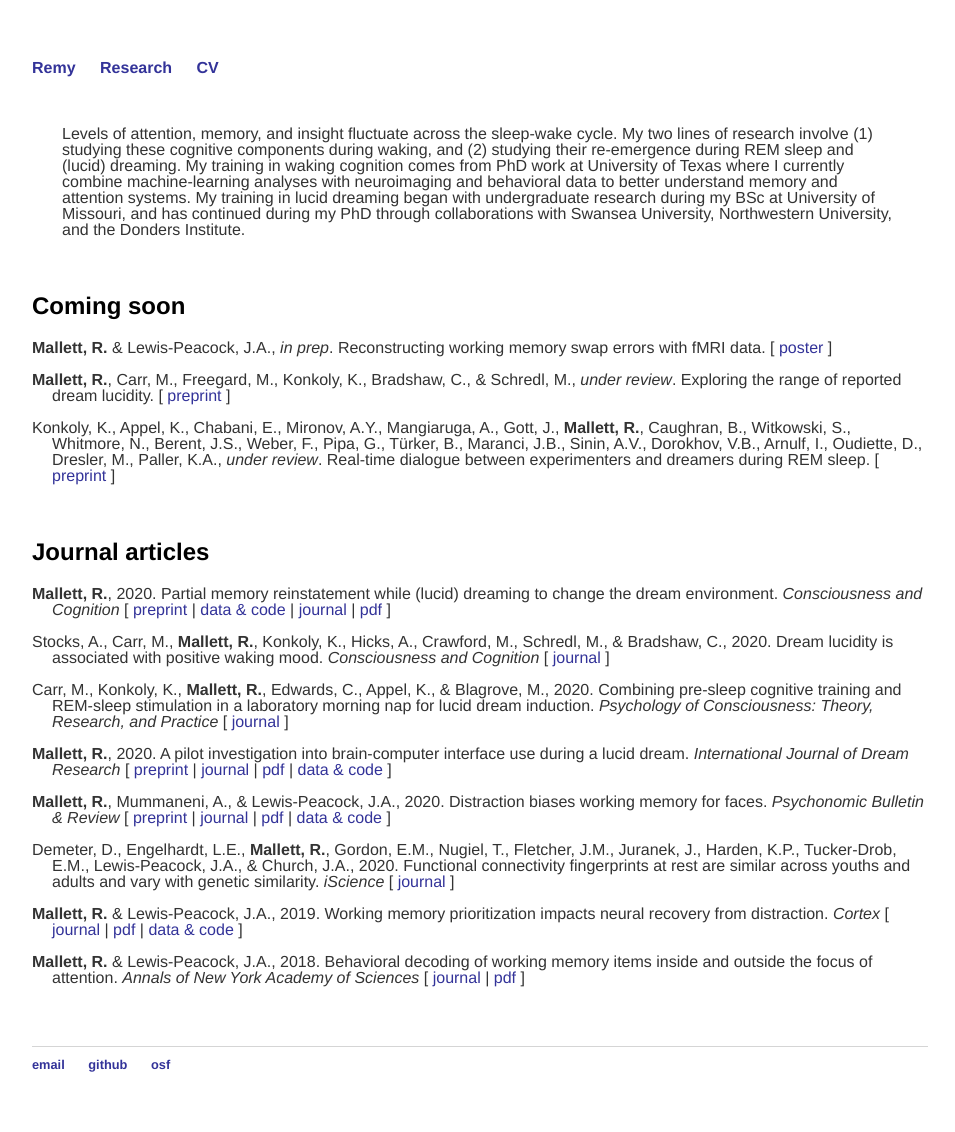
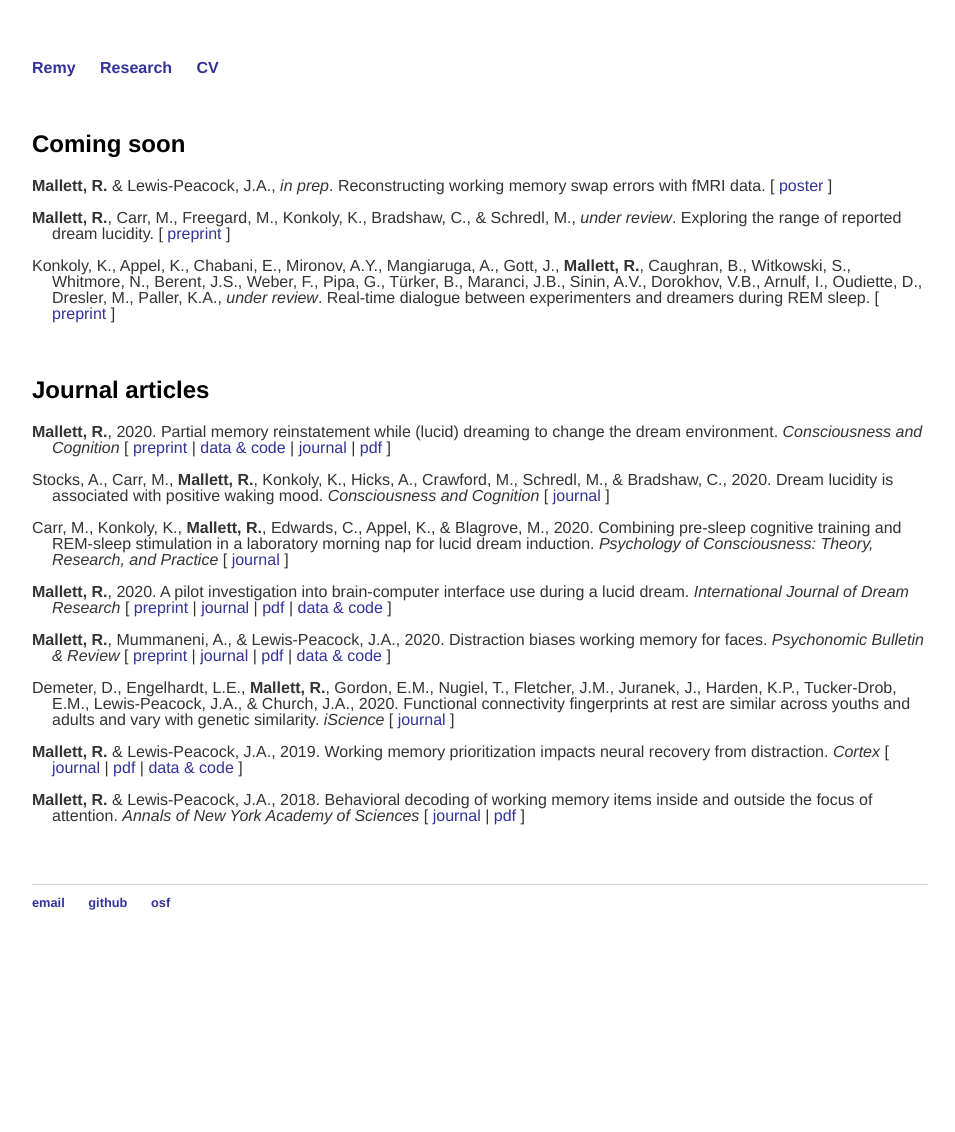
Before and after one commit to remrama/remrama.github.io, a Jekyll site: the page built from research/index.html, in a window 1280 px wide. Shown: the whole page, without its empty margins (160-1115 px from the left). Built offline with Jekyll 4.4.1, drawn with Linux system fonts in a browser that asks for light colours; after the commit the page ends 970 px from its top, so only the background shows below that.

Commit message:
rm fluff

```diff
--- a/research/index.html
+++ b/research/index.html
@@ -4,11 +4,6 @@ title: Research
 ---
 
 <div class="cv">
-
-    <br>
-    <p class="tabbed">
-        Levels of attention, memory, and insight fluctuate across the sleep-wake cycle. My two lines of research involve (1) studying these cognitive components during waking, and (2) studying their re-emergence during REM sleep and (lucid) dreaming. My training in waking cognition comes from PhD work at University of Texas where I currently combine machine-learning analyses with neuroimaging and behavioral data to better understand memory and attention systems. My training in lucid dreaming began with undergraduate research during my BSc at University of Missouri, and has continued during my PhD through collaborations with Swansea University, Northwestern University, and the Donders Institute.
-    </p>
 
     <br>
     <h2>Coming soon</h2>
```
